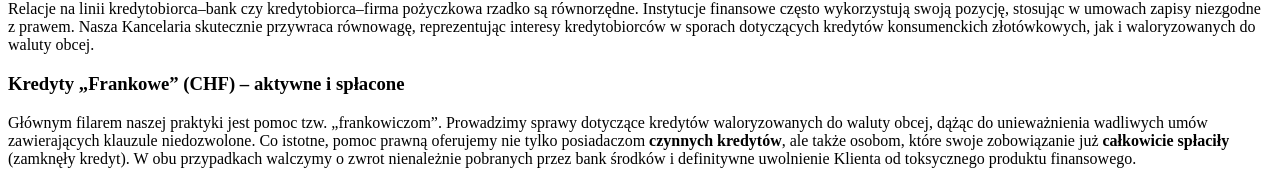
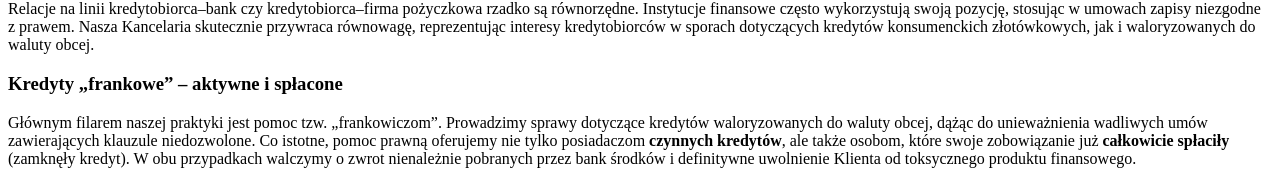
Before and after one commit to jakub-milasz/Michal_Milasz_react, a React (Vite) app: page /bankowe in a window 1280 px wide. Shown: the part 655-825 px from the top of the page. Built offline with nearby package versions, Linux system fonts and the light colour scheme; the HTML template or start-up script is replaced by a standard one.

Commit message:
Small header change

```diff
--- a/src/pages/Bankowe.jsx
+++ b/src/pages/Bankowe.jsx
@@ -31,7 +31,7 @@ export default function Bankowe() {
           </p>
           <div className="row">
             <div className="col">
-              <h3 className="header-with-line"><span>Kredyty „Frankowe” (CHF) – aktywne i spłacone</span></h3>
+              <h3 className="header-with-line"><span>Kredyty „frankowe” – aktywne i spłacone</span></h3>
               <p>
                 Głównym filarem naszej praktyki jest pomoc tzw. „frankowiczom”. Prowadzimy sprawy
                 dotyczące kredytów waloryzowanych do waluty obcej, dążąc do unieważnienia wadliwych
```
